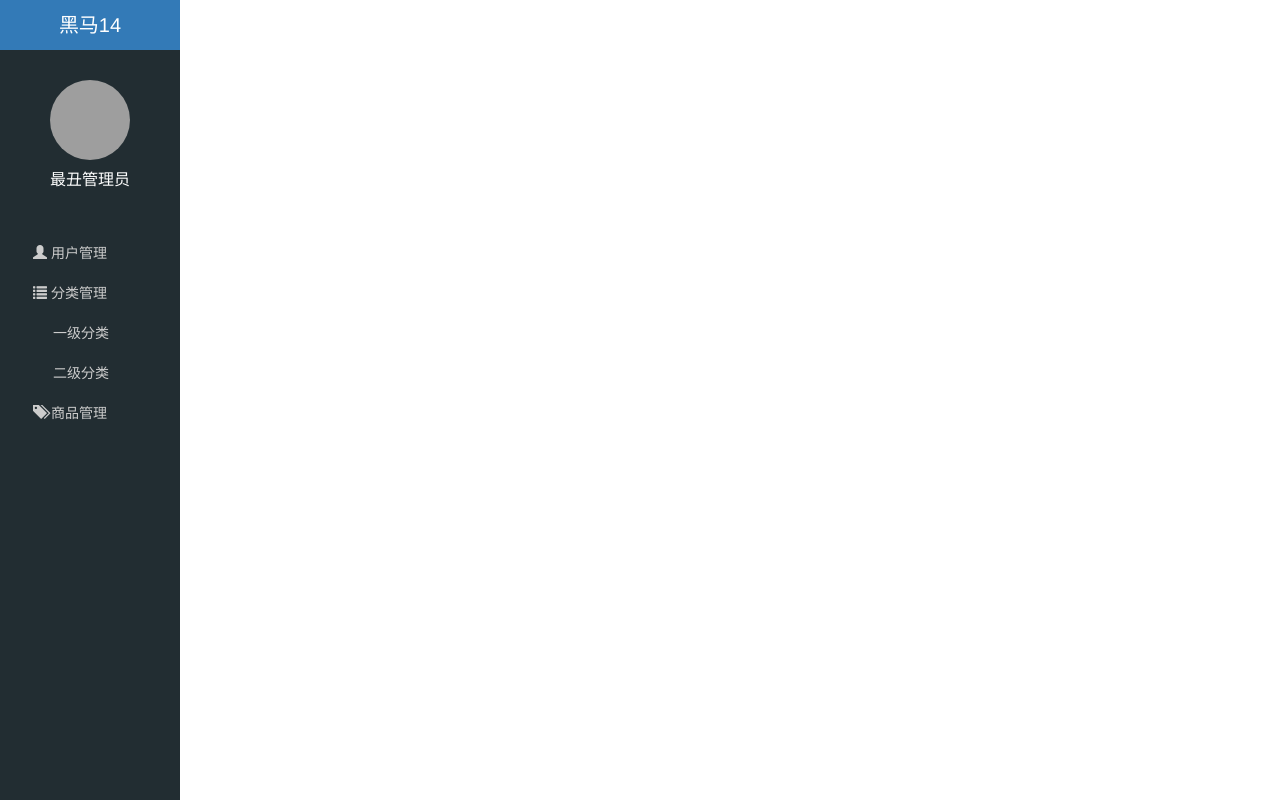
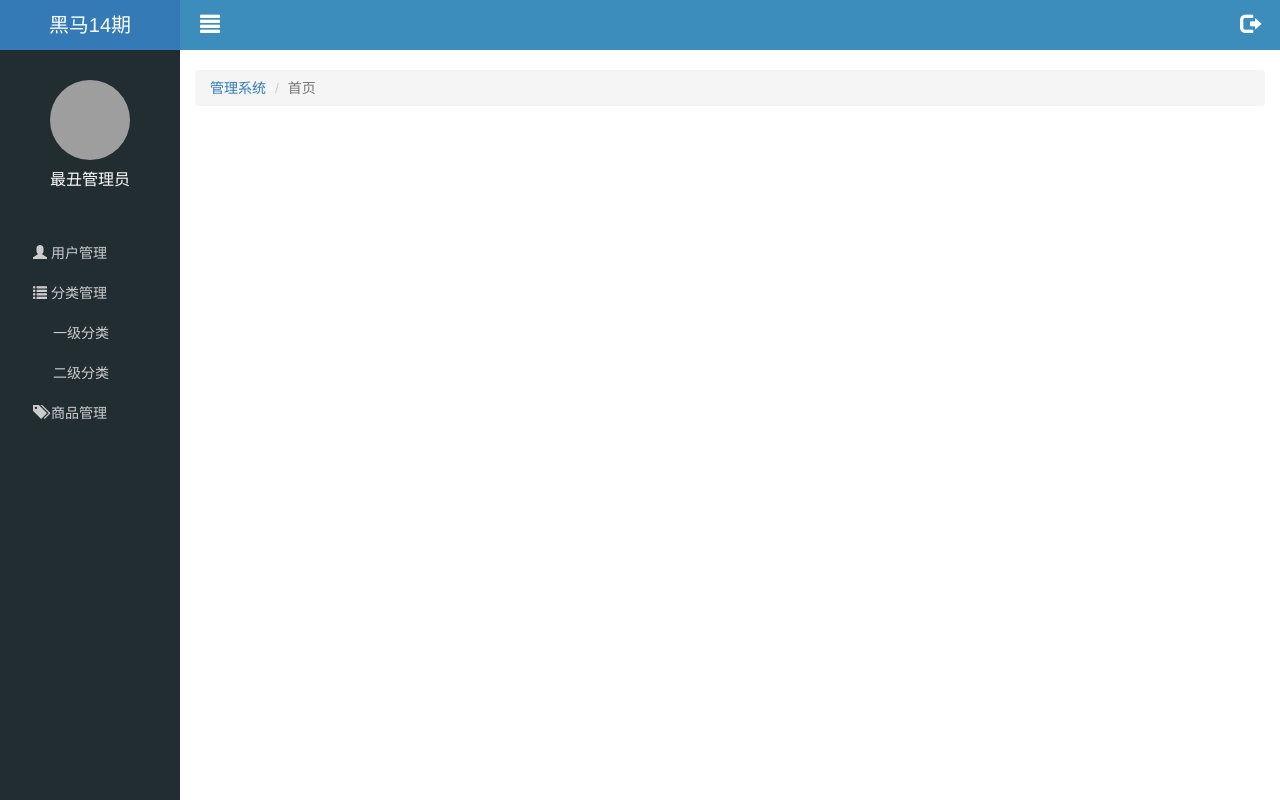
Before and after one commit to sunshineypp/letao, a website: page public/back/index.html in a window 1280 px wide. Drawn offline with Linux system fonts and the light colour scheme; grey boxes are pictures that could not be loaded.

Commit message:
index通用部分右侧结束

```diff
--- a/public/back/css/comment.css
+++ b/public/back/css/comment.css
@@ -18,6 +18,7 @@ ul{
 }
 
 /*index页面*/
+/*左侧*/
 .lt_aside{
     width: 180px;
     height: 100%;
@@ -67,3 +68,18 @@ ul{
 .lt_aside .nav .child a{
     padding-left: 50px;
 }
+/*首页内容区*/
+.lt_main{
+    padding-left: 180px;
+}
+.lt_main .lt_header{
+    height: 50px;
+    line-height: 50px;
+    background-color: #3c8dbc;
+    padding: 0 20px;
+    margin-bottom: 20px;
+}
+.lt_header a{
+    color: #fff;
+    font-size: 20px;
+}
--- a/public/back/index.html
+++ b/public/back/index.html
@@ -10,7 +10,7 @@
 <body>
   <div class="lt_aside">
     <div class="brand">
-      <a href="index.html">黑马14</a>
+      <a href="index.html">黑马14期</a>
     </div>
     <div class="user">
       <img src="images/default.jpg" alt="">
@@ -44,6 +44,26 @@
     </div>
   </div>
 
+  <div class="lt_main">
+    <!--头部-->
+    <div class="lt_header">
+      <a href="#" class="pull-left icon_menu">
+        <span class="glyphicon glyphicon-align-justify"></span>
+      </a>
+      <a href="#" class="pull-right icon_logout">
+        <span class="glyphicon glyphicon-log-out"></span>
+      </a>
+    </div>
+    <!--主内容区-->
+    <div class="container-fluid">
+      <!--面包屑导航-->
+      <ol class="breadcrumb">
+        <li><a href="#">管理系统</a></li>
+        <li class="active">首页</li>
+      </ol>
+    </div>
+  </div>
+
   <script src="lib/jquery/jquery.min.js"></script>
   <script src="lib/bootstrap/js/bootstrap.min.js"></script>
   <script src="lib/nprogress/nprogress.js"></script>
```
